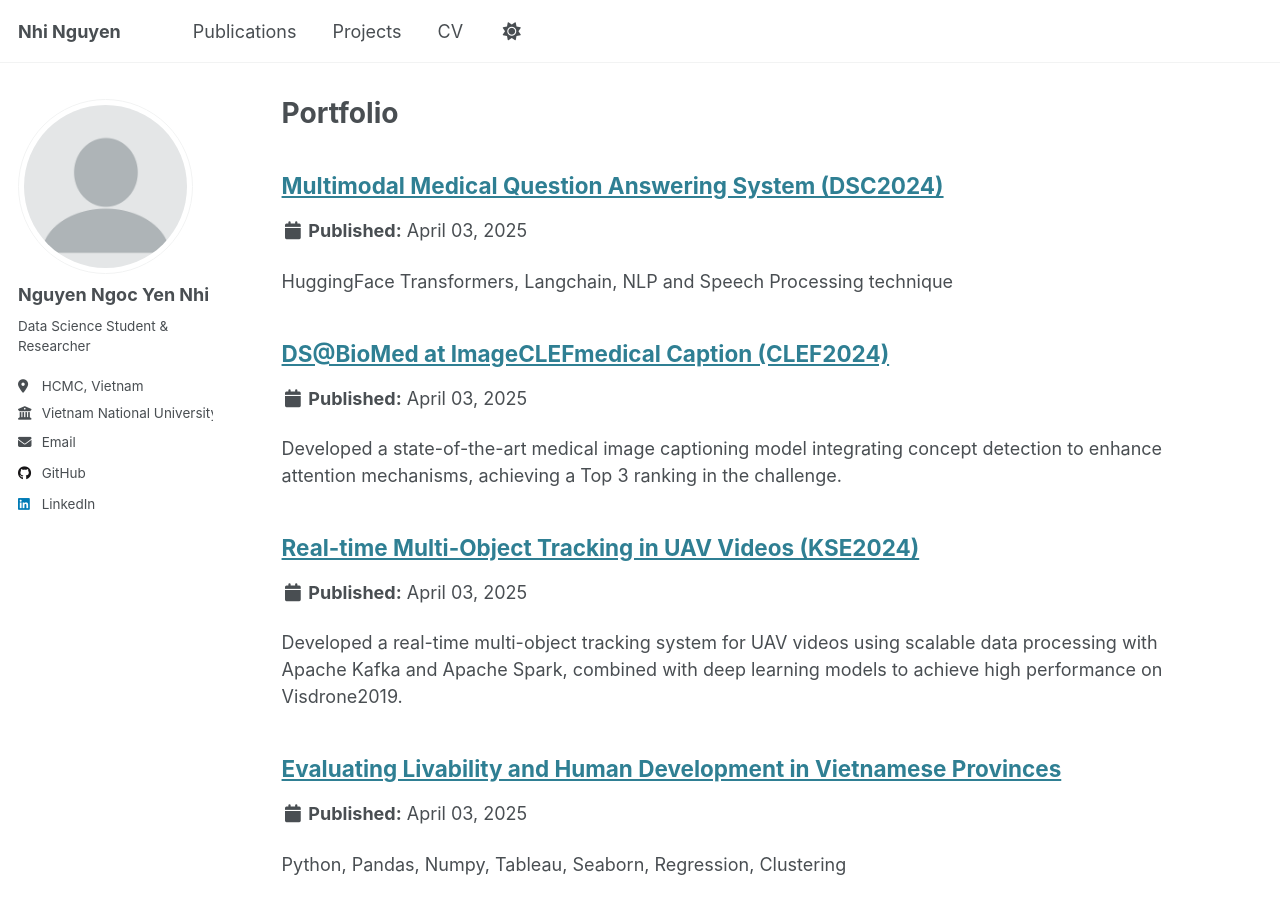
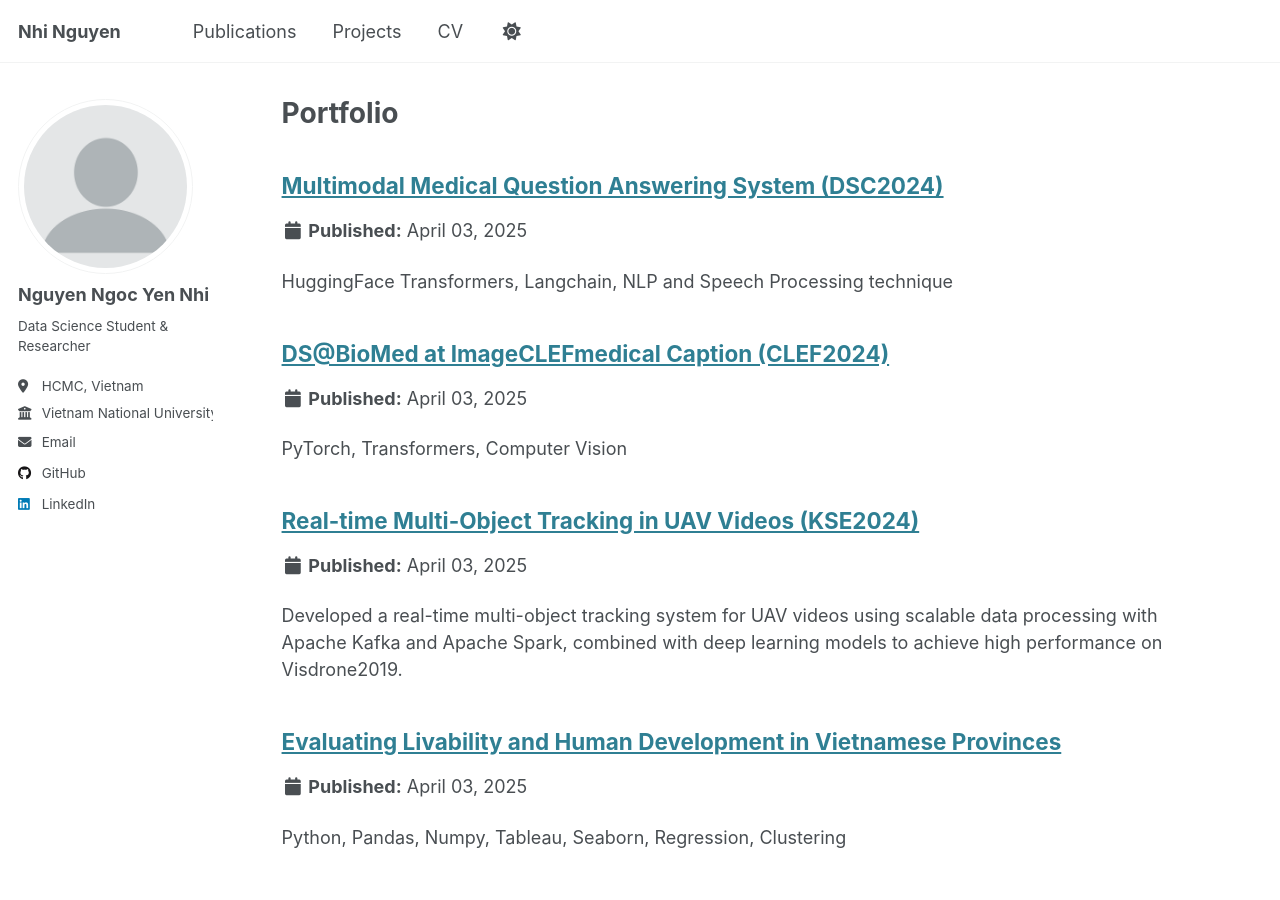
Before and after one commit to dalietnguyen342/dalietnguyen342.github.io, a Jekyll site: the page built from _pages/portfolio.html, in a window 1280 px wide and 900 px high. Built offline with Jekyll 4.4.1, drawn with Linux system fonts in a browser that asks for light colours.

Commit message:
Update portfolio-2.md

```diff
--- a/_portfolio/portfolio-2.md
+++ b/_portfolio/portfolio-2.md
@@ -2,10 +2,8 @@
 title: "DS@BioMed at ImageCLEFmedical Caption (CLEF2024)"
 collection: portfolio
 category: projects
-excerpt: "Developed a state-of-the-art medical image captioning model integrating concept detection to enhance attention mechanisms, achieving a Top 3 ranking in the challenge."
+excerpt: "PyTorch, Transformers, Computer Vision"
 ---
 Description: Developed a state-of-the-art medical image captioning model integrating concept detection to enhance attention mechanisms in image understanding. Achieved Top 3 ranking in the Concept Detection Task (F1: 0.61998 on private test set) using the Swin-V2 model.
 
-Github: https://github.com/NhiNguyen34/DS-BioMed-at-ImageCLEFmedical-Caption-2024
-
-Technologies: "PyTorch, Transformers, Computer Vision"
+[Github](https://github.com/NhiNguyen34/DS-BioMed-at-ImageCLEFmedical-Caption-2024)
```
